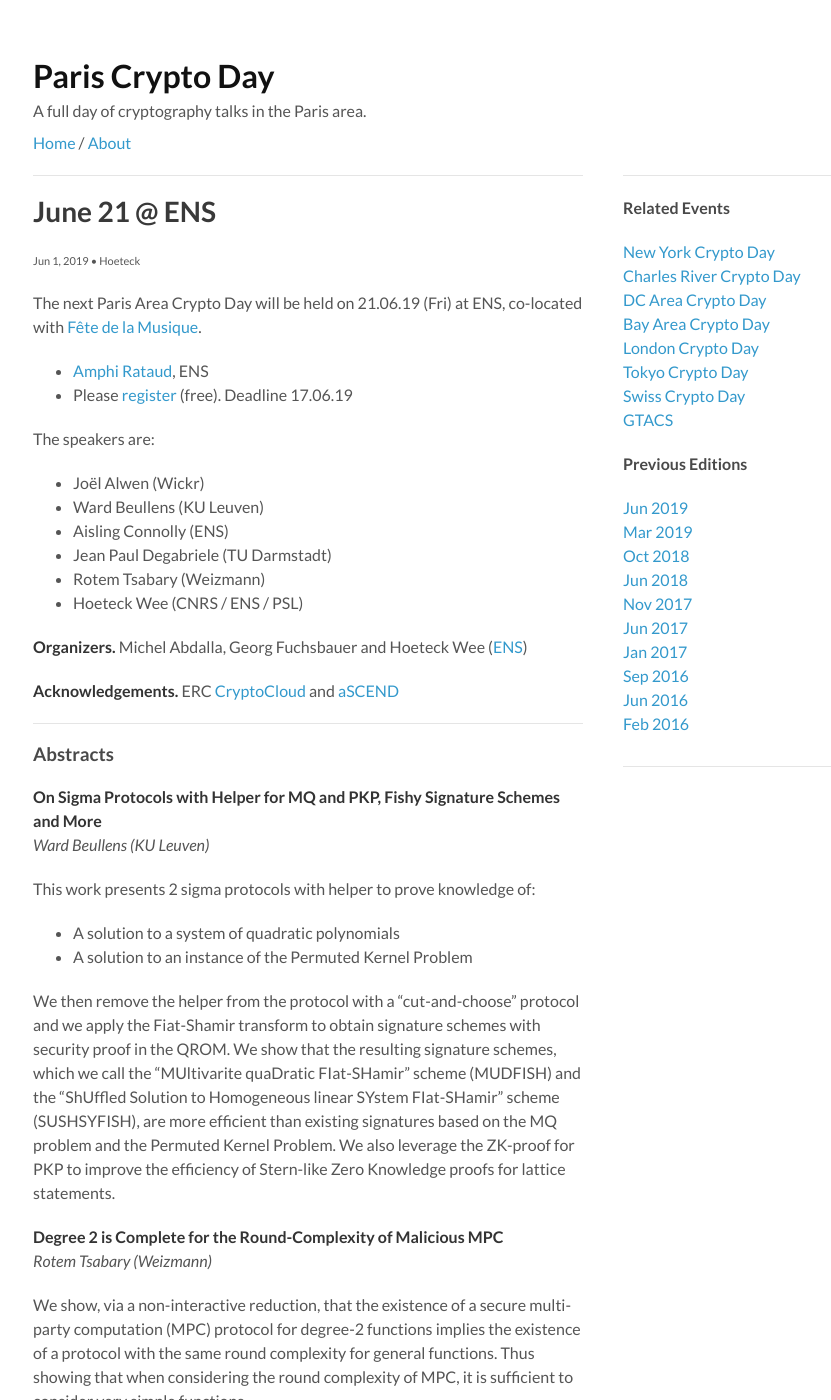
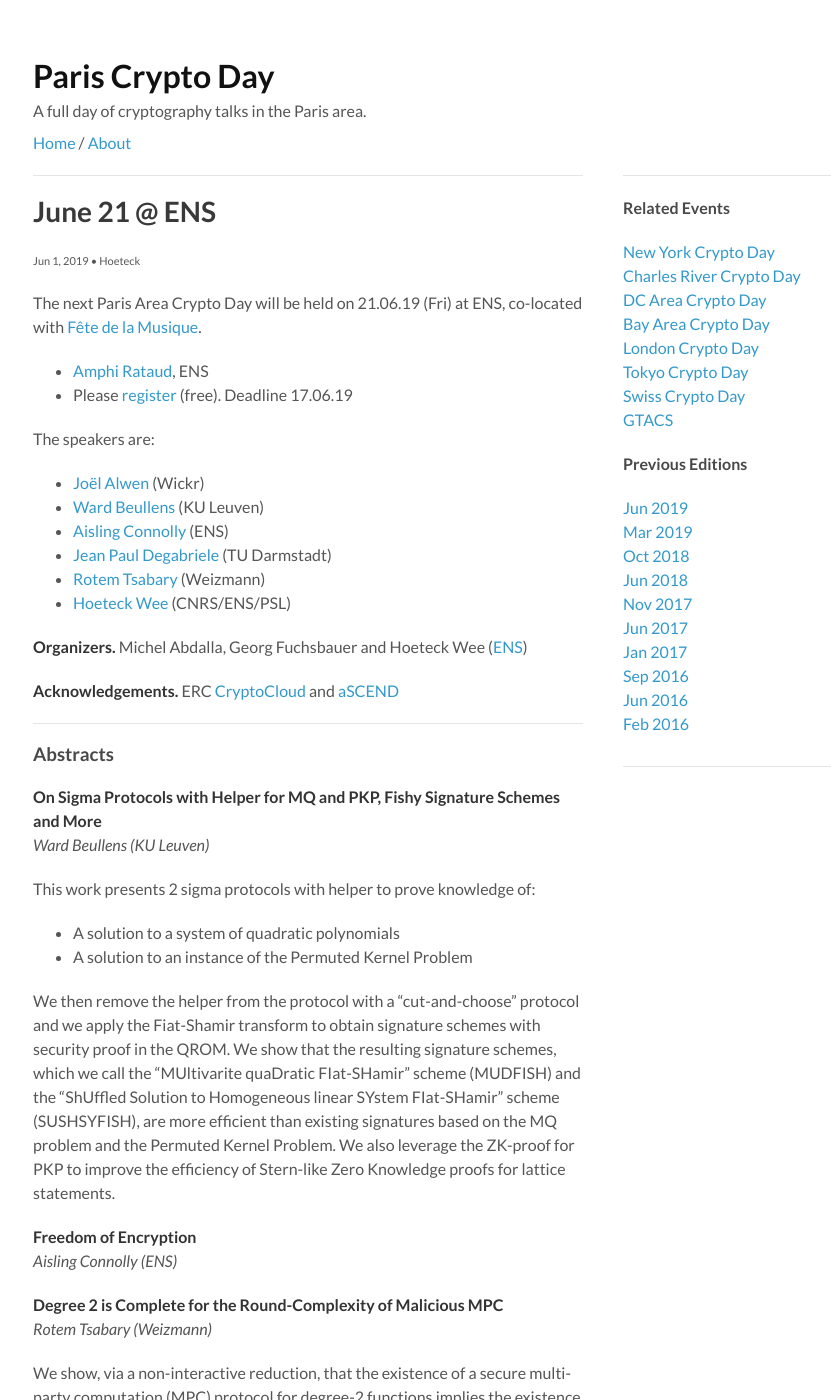
Before and after one commit to pariscryptoday/pariscryptoday.github.io, a Jekyll site: the page built from _posts/2019-05-14-tenth.md, in a window 1280 px wide and 1400 px high. Shown: the whole window, without its empty margins (177-1008 px from the left). Built offline with Jekyll 4.4.1, drawn with Linux system fonts in a browser that asks for light colours; some of the changed lines change nothing that is shown.

Commit message:
Update 2019-05-14-tenth.md

```diff
--- a/_posts/2019-05-14-tenth.md
+++ b/_posts/2019-05-14-tenth.md
@@ -13,12 +13,12 @@ ENS, co-located with [Fête de la Musique](https://quefaire.paris.fr/40919/fete-
 
 The speakers are:
 
-* Joël Alwen (Wickr)
-* Ward Beullens (KU Leuven)
-* Aisling Connolly (ENS)
-* Jean Paul Degabriele (TU Darmstadt)
-* Rotem Tsabary (Weizmann)
-* Hoeteck Wee (CNRS / ENS / PSL)
+* [Joël Alwen](#JA) (Wickr)
+* [Ward Beullens](#WB) (KU Leuven)
+* [Aisling Connolly](#AC) (ENS)
+* [Jean Paul Degabriele](#JP) (TU Darmstadt)
+* [Rotem Tsabary](#RT) (Weizmann)
+* [Hoeteck Wee](#HW) (CNRS/ENS/PSL)
 
 <!--
 
@@ -52,7 +52,10 @@ This work presents 2 sigma protocols with helper to prove knowledge of:
 
 We then remove the helper from the protocol with a "cut-and-choose" protocol and we apply the Fiat-Shamir transform to obtain signature schemes with security proof in the QROM. We show that the resulting signature schemes, which we call the "MUltivarite quaDratic FIat-SHamir" scheme (MUDFISH) and the "ShUffled Solution to Homogeneous linear SYstem FIat-SHamir" scheme (SUSHSYFISH), are more efficient than existing signatures based on the MQ problem and the Permuted Kernel Problem. We also leverage the ZK-proof for PKP to improve the efficiency of Stern-like Zero Knowledge proofs for lattice statements.
 
-**<a name="HW"></a>Degree 2 is Complete for the Round-Complexity of Malicious MPC**<br>
+**<a name="AC"></a>Freedom of Encryption**<br>
+*Aisling Connolly (ENS)*
+
+**<a name="RT"></a>Degree 2 is Complete for the Round-Complexity of Malicious MPC**<br>
 *Rotem Tsabary (Weizmann)*
 
 We show, via a non-interactive reduction, that the existence of a secure multi-party computation (MPC) protocol for degree-2 functions implies the existence of a protocol with the same round complexity for general functions. Thus showing that when considering the round complexity of MPC, it is sufficient to consider very simple functions.
```
